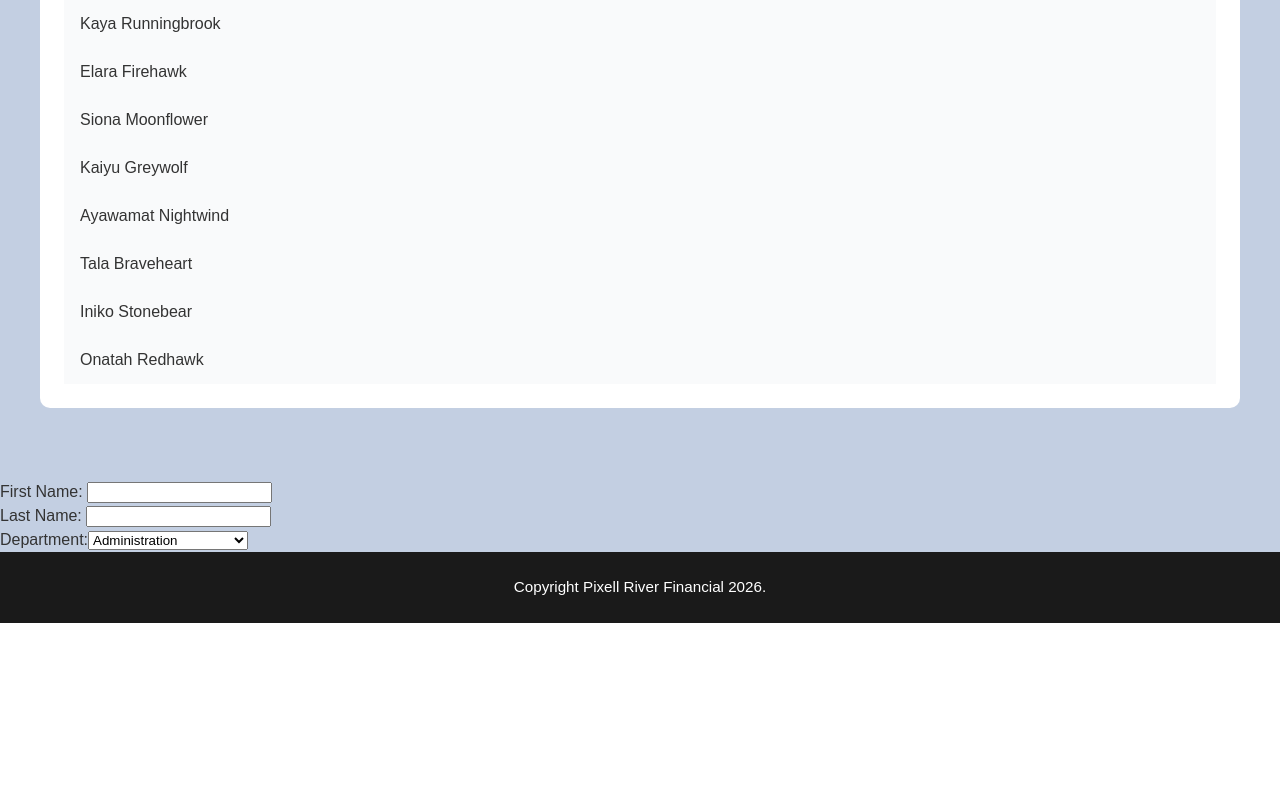
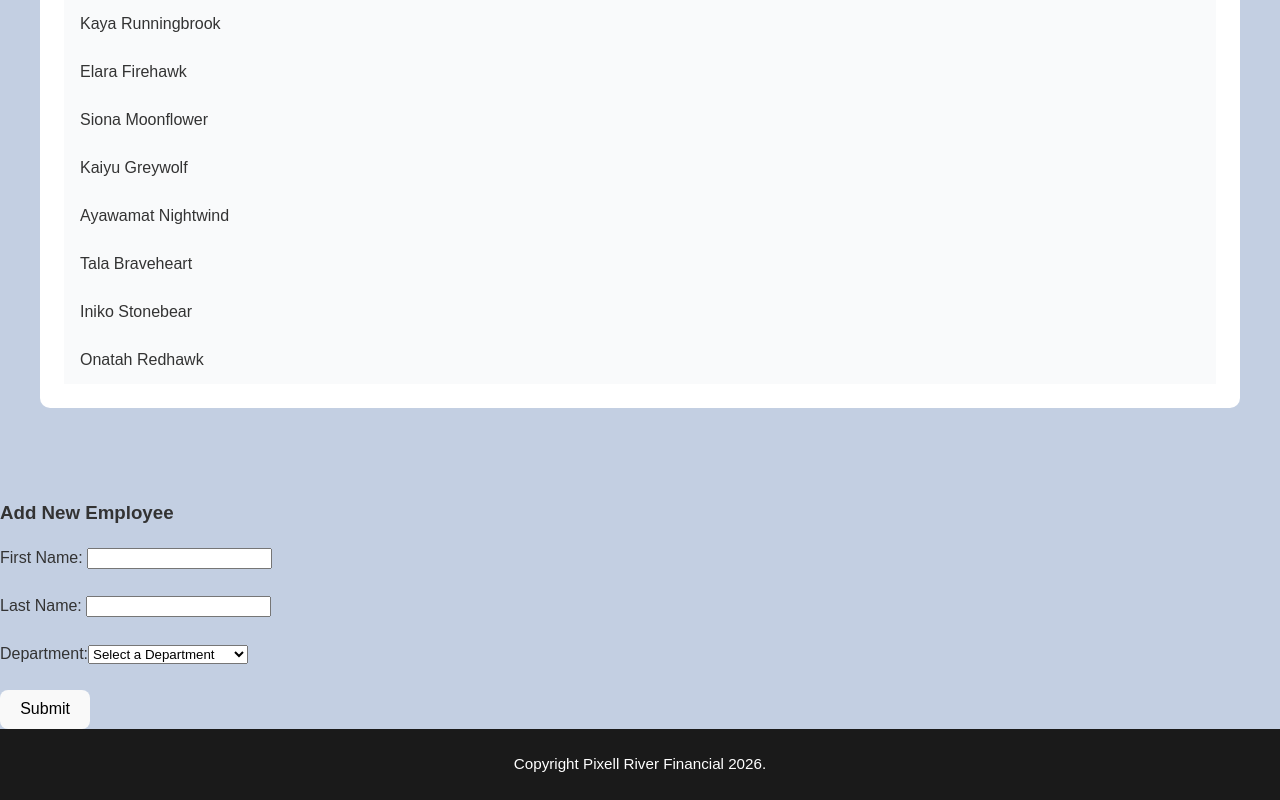
Before and after one commit to cmartin60/Full-Stack-Development, a React (Vite) app: page / in a window 1280 px wide. Shown: the part 3443-4243 px from the top of the page. Before the commit the page ends 4066 px from the top, so only its background shows below. Built offline with nearby package versions, Linux system fonts and the light colour scheme.

Commit message:
Add: use state for form component

```diff
--- a/src/App.css
+++ b/src/App.css
@@ -64,3 +64,8 @@ footer {
   color: white;
   font-size: 0.95rem;
 }
+
+.error-message {
+  color: red;
+  font-size: 12px;
+}
--- a/src/App.tsx
+++ b/src/App.tsx
@@ -1,7 +1,6 @@
-import Footer from './components/footer'
-import Header from './components/header'
-import EmployeeDirectory from './components/EmployeeDirectory'
-import Formcomponents from './components/Lab2.1/formcomponents'
+import Header from './components/layout/header/header'
+import Footer from './components/layout/footer/footer'
+import EmployeeDirectory from './components/employeedirectory/EmployeeDirectory'
 
 import './App.css'
 
@@ -12,7 +11,6 @@ function App() {
     <>
       <Header />
       <EmployeeDirectory />
-      <Formcomponents />
       <Footer />
     </>
   )
--- a/src/components/EmployeeDirectory.tsx
+++ /dev/null
@@ -1,24 +0,0 @@
-import { departments, employees } from './data';
-
-export default function EmployeeDirectory() {
-
-  return (
-    <main id="employee-directory">
-      {departments.map((department) => {
-        const deptEmployees = employees.filter(emp => emp.department === department.name);
-        return (
-          <section key={department.name}>
-            <h2>{department.name}</h2>
-            <ul>
-              {deptEmployees.map((employee) => (
-                <li key={`${employee.firstName}-${employee.lastName}`}>
-                  {employee.firstName} {employee.lastName}
-                </li>
-              ))}
-            </ul>
-          </section>
-        );
-      })}
-    </main>
-  );
-}
--- a/src/components/Lab2.1/formcomponents.tsx
+++ b/src/components/Lab2.1/formcomponents.tsx
@@ -1,26 +1,88 @@
-export default function Formcomponents() {
+import { useState } from 'react';
+import type { Department } from '../data';
+
+interface FormComponentsProps {
+  onAddEmployee: (firstName: string, lastName: string, department: string) => void;
+  departments: Department[];
+}
+
+export default function formcomponents({ onAddEmployee, departments }: FormComponentsProps) {
+  const [form, setForm] = useState({ firstName: '', lastName: '', department: '' });
+  const [errors, setErrors] = useState<{ [key: string]: string }>({});
+
+  const handleChange = (e: React.ChangeEvent<HTMLInputElement | HTMLSelectElement>) => {
+    const { name, value } = e.target;
+    setForm(prev => ({ ...prev, [name]: value }));
+  };
+
+  const handleSubmit = (e: React.FormEvent) => {
+    e.preventDefault();
+    const newErrors: { [key: string]: string } = {};
+
+    if (form.firstName.length < 3) {
+      newErrors.firstName = 'First Name must be at least 3 characters';
+    }
+
+    setErrors(newErrors);
+
+    if (Object.keys(newErrors).length === 0) {
+      onAddEmployee(form.firstName, form.lastName, form.department);
+      setForm({ firstName: '', lastName: '', department: '' });
+    }
+  };
+
+  const errorMessage = (field: string) => errors[field] && (
+    <p className="error-message">{errors[field]}</p>
+  );
+
   return (
-    <>
-      <label id = "FirstName">
-        First Name: <input name="FirstName" />
-      </label>
-      <br></br>
-      <label id = "LastName">
-        Last Name: <input name="LastName" />
-      </label>
-      <br></br>
-      <label id ="Department">Department:</label>
-        <select name="Department" id="Department">
-            <option value="Administration">Administration</option>
-            <option value="Audit">Audit</option>
-            <option value="Banking Operations">Banking Operations</option>
-            <option value="Communications">Communications</option>
-            <option value="Facilities">Facilities</option>
-            <option value="Financial Services">Financial Services</option>
-            <option value="Human Resources">Human Resources</option>
-            <option value="Information Technology">Information Technology</option>
-            <option value="IT Technician">IT Technician</option>
-    </select>
-    </>
+    <form onSubmit={handleSubmit}>
+      <h3>Add New Employee</h3>
+
+      <div>
+        <label id="firstName">
+          First Name: <input
+            id="firstName"
+            name="firstName"
+            value={form.firstName}
+            onChange={handleChange}
+          />
+        </label>
+        {errorMessage('firstName')}
+      </div>
+      <br />
+
+      <div>
+        <label id="lastName">
+          Last Name: <input
+            id="lastName"
+            name="lastName"
+            value={form.lastName}
+            onChange={handleChange}
+          />
+        </label>
+      </div>
+      <br />
+
+      <div>
+        <label id="department">Department:</label>
+        <select
+          id="department"
+          name="department"
+          value={form.department}
+          onChange={handleChange}
+        >
+          <option value="">Select a Department</option>
+          {departments.map((dept) => (
+            <option key={dept.name} value={dept.name}>
+              {dept.name}
+            </option>
+          ))}
+        </select>
+      </div>
+      <br />
+
+      <button type="submit">Submit</button>
+    </form>
   );
 }
--- /dev/null
+++ b/src/components/employeedirectory/EmployeeDirectory.tsx
@@ -0,0 +1,36 @@
+import { useState } from 'react';
+import { departments, employees as initialEmployees } from '../data';
+import type { Employee } from '../data';
+import Formcomponents from '../lab2.1/Formcomponents';
+
+export default function EmployeeDirectory() {
+  const [employees, setEmployees] = useState<Employee[]>(initialEmployees);
+
+  const handleAddEmployee = (firstName: string, lastName: string, department: string) => {
+    const newEmployee: Employee = { firstName, lastName, department };
+    setEmployees([...employees, newEmployee]);
+  };
+
+  return (
+    <>
+      <main id="employee-directory">
+        {departments.map((department) => {
+          const deptEmployees = employees.filter(emp => emp.department === department.name);
+          return (
+            <section key={department.name}>
+              <h2>{department.name}</h2>
+              <ul>
+                {deptEmployees.map((employee) => (
+                  <li key={`${employee.firstName}-${employee.lastName}`}>
+                    {employee.firstName} {employee.lastName}
+                  </li>
+                ))}
+              </ul>
+            </section>
+          );
+        })}
+      </main>
+      <Formcomponents onAddEmployee={handleAddEmployee} departments={departments} />
+    </>
+  );
+}
```
Also changed, not shown: src/components/layout/footer/footer.tsx (renamed from src/components/footer.tsx), src/components/layout/header/header.tsx (renamed from src/components/header.tsx).
